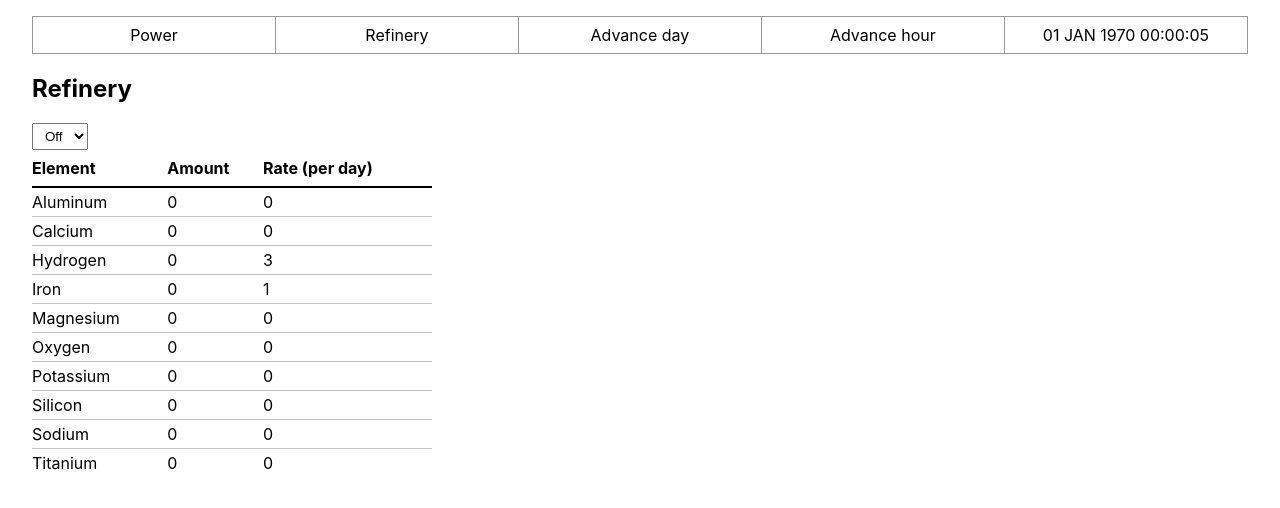
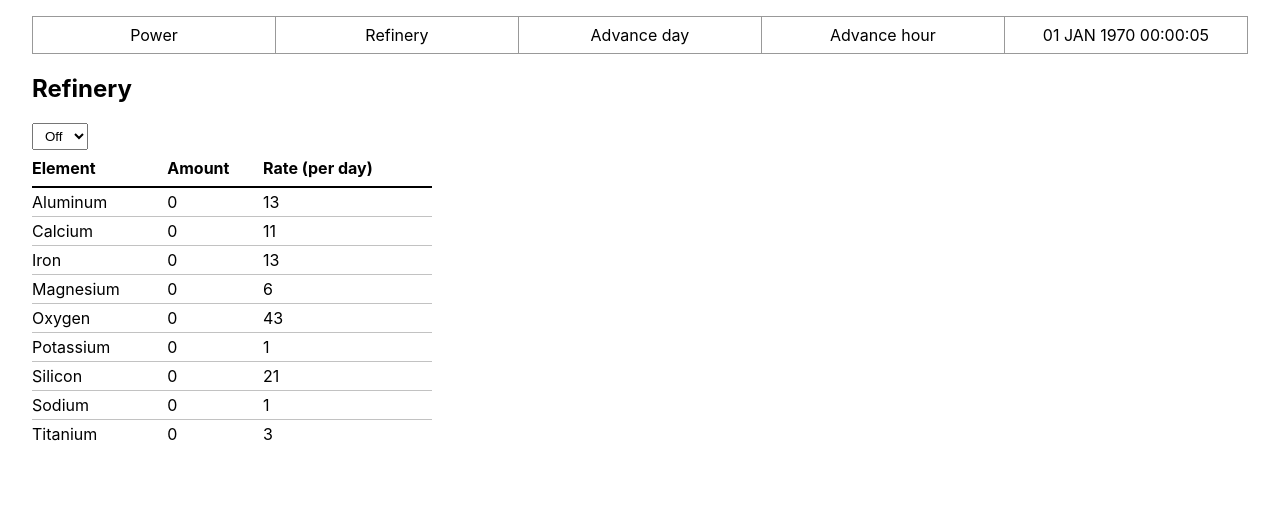
Before and after one commit to RJRandell79/moon-colony, a React (Create React App) app: page /refinery in a window 1280 px wide. Shown: the top 508 px of the page. Built offline with nearby package versions, Linux system fonts and the light colour scheme.

Commit message:
refactor: switch to functional component for `refinery`

```diff
--- a/src/App.js
+++ b/src/App.js
@@ -16,41 +16,38 @@ const App = () => {
   );
   const [elements, setElements] = useState(
     [
-      { element: 'Aluminum', amount: 0, rate: 0 },
-      { element: 'Calcium', amount: 0, rate: 0 },
-      { element: 'Hydrogen', amount: 0, rate: 3 },
-      { element: 'Iron', amount: 0, rate: 1 },
-      { element: 'Magnesium', amount: 0, rate: 0 },
-      { element: 'Oxygen', amount: 0, rate: 0 },
-      { element: 'Potassium', amount: 0, rate: 0 },
-      { element: 'Silicon', amount: 0, rate: 0 },
-      { element: 'Sodium', amount: 0, rate: 0 },
-      { element: 'Titanium', amount: 0, rate: 0 }
+      { element: 'Aluminum', amount: 0, rate: 13 },
+      { element: 'Calcium', amount: 0, rate: 11 },
+      { element: 'Iron', amount: 0, rate: 13 },
+      { element: 'Magnesium', amount: 0, rate: 6 },
+      { element: 'Oxygen', amount: 0, rate: 43 },
+      { element: 'Potassium', amount: 0, rate: 1 },
+      { element: 'Silicon', amount: 0, rate: 21 },
+      { element: 'Sodium', amount: 0, rate: 1 },
+      { element: 'Titanium', amount: 0, rate: 3 }
     ]
   );
   const [refineryActive, setRefineryActive] = useState('0');
 
-  const toggleRefineryActive = (value) => {
+  const toggleRefining = (value) => {
     setRefineryActive(value);
   }
 
-  /*
   const mineElements = () => {
     if(refineryActive !== '0') {
-      const updatedElements = this.state.elements.map((element) => {
+      const updatedElements = elements.map((element) => {
           return { ...element, amount: element.amount + element.rate }
       });
-      this.setState({ elements: updatedElements });
+      setElements(updatedElements);
       console.log('mining');
     }
   }
-  */
 
   const advanceDay = () => {
     const newDate = new Date(dateTime);
     newDate.setDate(newDate.getDate() + 1);
     setDateTime(newDate);
-    //this.mineElements();
+    mineElements();
     console.log('day+');
   }
 
@@ -97,7 +94,7 @@ const App = () => {
           <Routes>
             <Route path="/" element={<Home />} />
             <Route path="power" element={<Power />} />
-            <Route path="refinery" element={<Refinery elements={elements} />} />
+            <Route path="refinery" element={<Refinery elements={elements} refineryActive={refineryActive} toggleRefining={toggleRefining} />} />
           </Routes>
         </Router>
       </header>
--- a/src/departments/Refinery.js
+++ b/src/departments/Refinery.js
@@ -1,25 +1,14 @@
 import * as React from 'react';
-import { Component } from 'react';
 import './Refinery.scss';
 
-class Refinery extends Component {
-
-    toggleRefining = (e) => {
-        this.setState(prevToggle => {
-            this.props.toggleRefinery(e.target.value);
-        });
-        console.log('selected ' + this.props.refineryActive);
-    }
-
-    render() {
-        const isActive = this.props.refineryActive;
+const Refinery = ({toggleRefining, refineryActive, elements}) => {
 
     return (
         <section className="container">
             <article>
                 <h2>Refinery</h2>
                 <form className="switch">
-                        <select onChange={this.toggleRefining} value={isActive}>
+                    <select onChange={e => toggleRefining(e.target.value)} value={refineryActive}>
                         <option value="0">Off</option>
                         <option value="1">On</option>
                     </select>
@@ -33,7 +22,7 @@ class Refinery extends Component {
                         </tr>
                     </thead>
                     <tbody>
-                            {this.props.elements.map(({element, amount, rate}) => {
+                        {elements.map(({element, amount, rate}) => {
                             return <tr key={element}><td>{element}</td><td>{amount}</td><td>{rate}</td></tr>
                         })}
                     </tbody>
@@ -42,6 +31,5 @@ class Refinery extends Component {
         </section>
     )
 }
-}
 
 export default Refinery;
```
Lines whose indentation alone changed are shown as unchanged.
